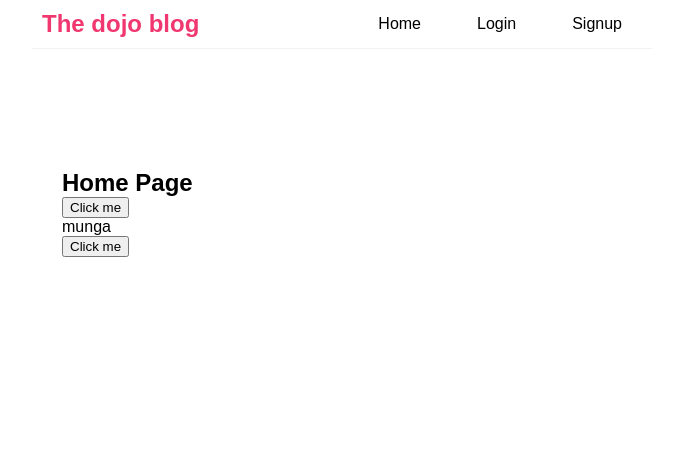
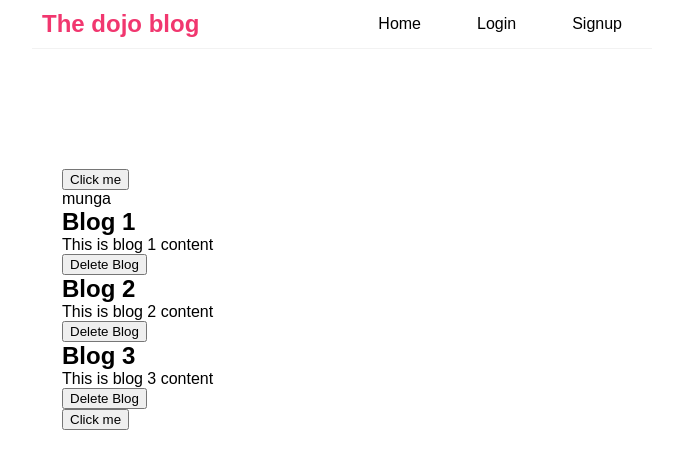
Before and after one commit to Wairioko/React-Tutorial, a React (Create React App) app: page / in a window 1280 px wide. Shown: the top 468 px of the page, without its empty margins (298-981 px from the left). Built offline with nearby package versions, Linux system fonts and the light colour scheme.

Commit message:
Imported blog component and created blogs property to hold blogs data

```diff
--- a/src/Home.js
+++ b/src/Home.js
@@ -1,31 +1,54 @@
-import React, { useState } from 'react'
+import React, { useState, useEffect } from 'react';
 import './index.css'
-
+import BlogList from './Blog';
 
 
 const clickagain = (name) => {
-
-    alert('Hello' + name)
+    alert('Hello ' + name);
 }
 
 // Home.js
 const HomePage = () => {
-    // let name = 'munga'
-    // use of state functionality in react
+    // useState hook to manage state in functional components
+    // lists and string components example
     const [name, setName] = useState('munga');
+    const [blogs, setBlogs] = useState([
+        {title: 'Blog 1', content: 'This is blog 1 content'},
+        {title: 'Blog 2', content: 'This is blog 2 content'},
+        {title: 'Blog 3', content: 'This is blog 3 content'},
+    ]);
 
+    //delete function through filtering illustrated
+    const DeleteBlog = (blogTitle) => {
+        const updatedBlogs = blogs.filter((blog) => blog.title !== blogTitle)
+        setBlogs(updatedBlogs);
+
+    }
+
+    // function to run for every render
+    // empty array ensures that function runs only once
+    useEffect(() => {
+        console.log("Use effect run")
+        console.log(blogs);
+    }, []);
+
+    // This function will be called when the button is clicked
     const onclick = () => {
-        setName('charles')
+        setName('charles');
         alert('Home button clicked by ' + name);
-    }
+    };
+
     return (
         <div className="content">
-            <h2>Home Page</h2>
+            {/* functions and events in react */}
             <button onClick={onclick}>Click me</button>
-            {/* wrapping in anonymous function so it can be
-            called properly when button clicked*/}
             <p>{name}</p>
-            <button onClick={(e) => {clickagain('munga', e)}}>Click me</button>
+            {/* prop functionality in react in blogs list data*/}
+            {/* functions as props */}
+            <BlogList blogs={blogs} DeleteBlog = {DeleteBlog}/>
+            {/*simple illustration of search page */}
+            {/* <BlogList blogs={blogs.filter((blog) => blog.title.includes('Blog 2'))}/> */}
+            <button onClick={() => clickagain('munga')}>Click me</button>
         </div>
     );
 }
```
